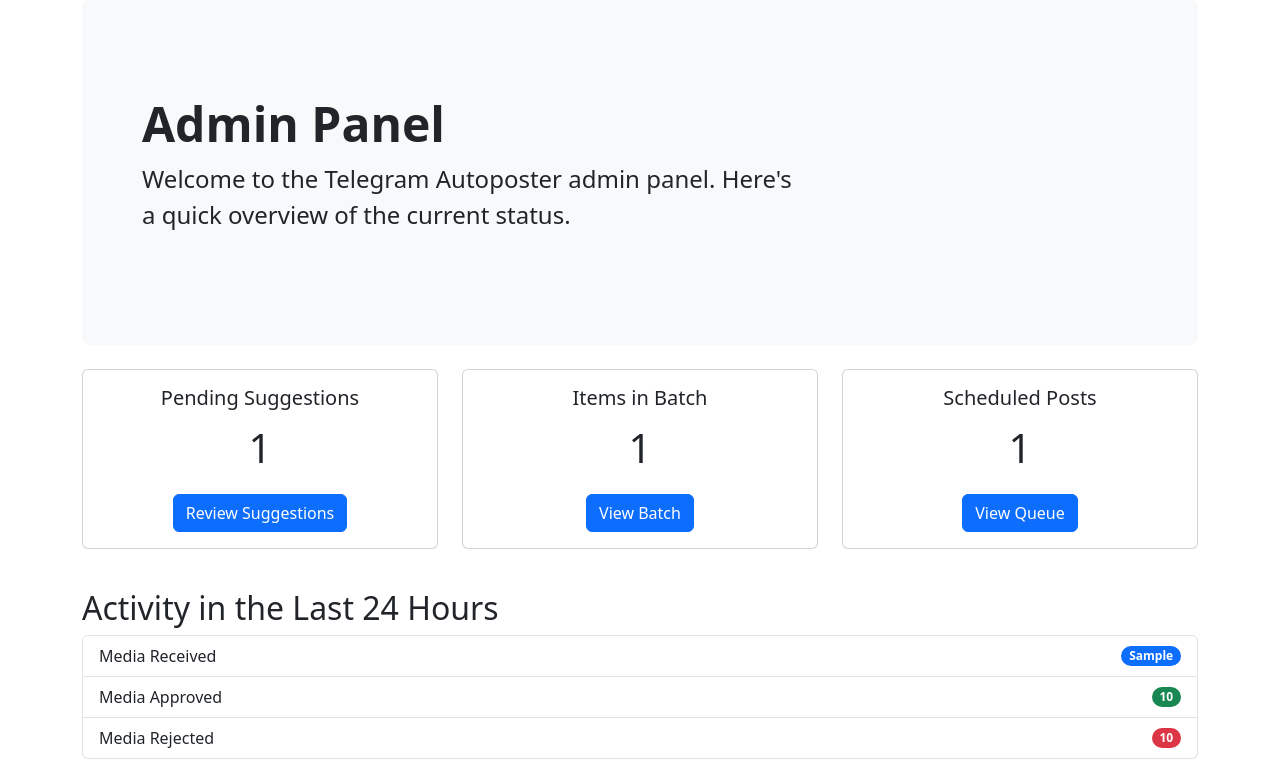
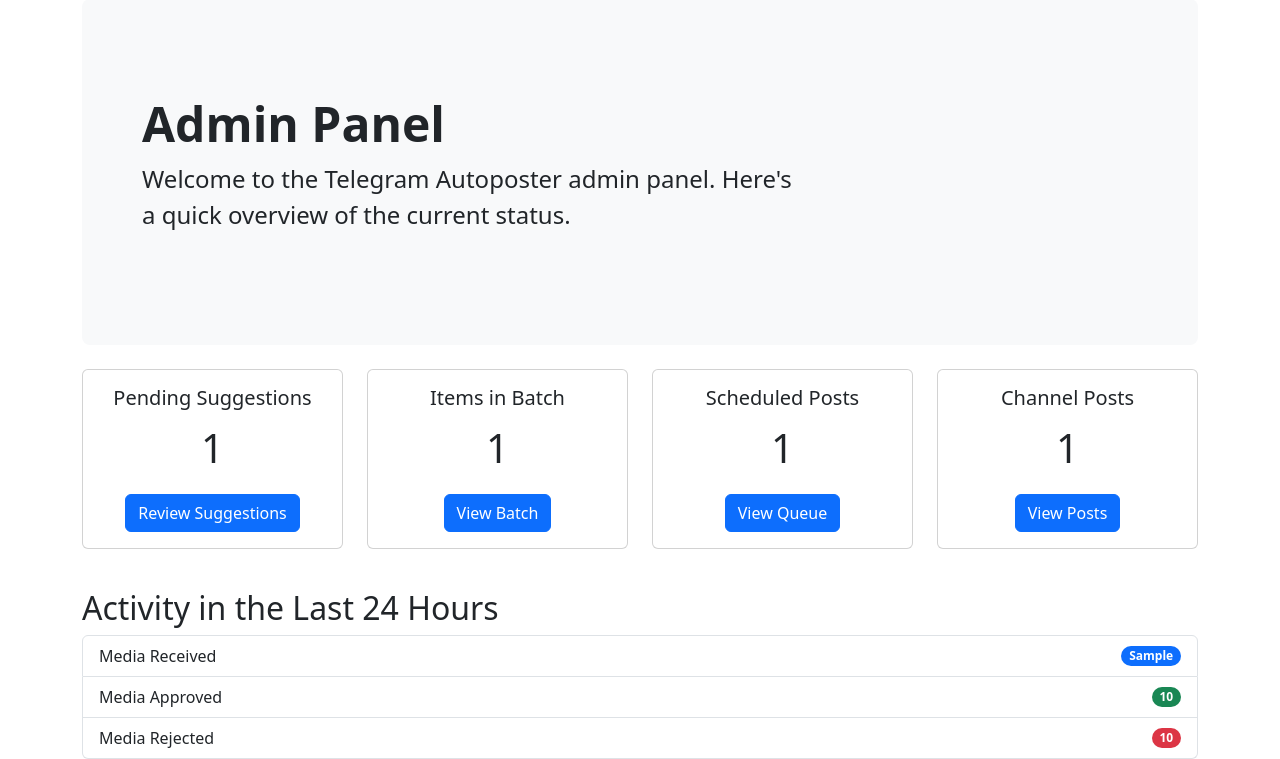
Before and after one commit to ooodnakov/telegram_meme_autoposter, a FastAPI app: template telegram_auto_poster/web/templates/index.html in a window 1280 px wide. Shown: the part 81-840 px from the top of the page. Run offline with FastAPI, Linux system fonts and the light colour scheme; the template is opened without the code that fills it: most values are stand-ins (such as "Sample title", 1, 10 or a date in 2020); parts of the project's set-up code (start-up, migrations or seed data) failed here and were passed over; some libraries are stand-ins or nearby versions.

Commit message:
Add channel posts count to dashboard

```diff
--- a/telegram_auto_poster/web/app.py
+++ b/telegram_auto_poster/web/app.py
@@ -159,6 +159,28 @@ async def _get_suggestions_count() -> int:
     return count
 
 
+async def _get_posts_count() -> int:
+    objects: list[str] = []
+    objects += await storage.list_files(BUCKET_MAIN, prefix=f"{PHOTOS_PATH}/processed_")
+    objects += await storage.list_files(BUCKET_MAIN, prefix=f"{VIDEOS_PATH}/processed_")
+
+    tasks = [storage.get_submission_metadata(os.path.basename(obj)) for obj in objects]
+    results = await asyncio.gather(*tasks)
+
+    count = 0
+    groups: set[str] = set()
+    for meta in results:
+        if meta and meta.get("user_id"):
+            continue
+        group_id = meta.get("group_id") if meta else None
+        if group_id:
+            groups.add(group_id)
+        else:
+            count += 1
+
+    return count + len(groups)
+
+
 async def _render_posts_page(
     request: Request,
     *,
@@ -186,9 +208,16 @@ async def _render_posts_page(
 
 @app.get("/", response_class=HTMLResponse, dependencies=[Depends(require_access_key)])
 async def index(request: Request) -> HTMLResponse:
-    suggestions_count, batch_count, scheduled_posts_raw, daily = await asyncio.gather(
+    (
+        suggestions_count,
+        batch_count,
+        posts_count,
+        scheduled_posts_raw,
+        daily,
+    ) = await asyncio.gather(
         _get_suggestions_count(),
         _get_batch_count(),
+        _get_posts_count(),
         run_in_threadpool(get_scheduled_posts),
         stats.get_daily_stats(reset_if_new_day=False),
     )
@@ -196,6 +225,7 @@ async def index(request: Request) -> HTMLResponse:
         "request": request,
         "suggestions_count": suggestions_count,
         "batch_count": batch_count,
+        "posts_count": posts_count,
         "scheduled_count": len(scheduled_posts_raw),
         "daily": daily,
     }
--- a/telegram_auto_poster/web/templates/index.html
+++ b/telegram_auto_poster/web/templates/index.html
@@ -10,7 +10,7 @@
 </div>
 
 <div class="row">
-    <div class="col-md-4">
+    <div class="col-md-3">
         <div class="card text-center mb-3">
             <div class="card-body">
                 <h5 class="card-title">Pending Suggestions</h5>
@@ -19,7 +19,7 @@
             </div>
         </div>
     </div>
-    <div class="col-md-4">
+    <div class="col-md-3">
         <div class="card text-center mb-3">
             <div class="card-body">
                 <h5 class="card-title">Items in Batch</h5>
@@ -28,12 +28,21 @@
             </div>
         </div>
     </div>
-    <div class="col-md-4">
+    <div class="col-md-3">
         <div class="card text-center mb-3">
             <div class="card-body">
                 <h5 class="card-title">Scheduled Posts</h5>
                 <p class="card-text fs-1">{{ scheduled_count }}</p>
                 <a href="/queue{{ key_query }}" class="btn btn-primary">View Queue</a>
+            </div>
+        </div>
+    </div>
+    <div class="col-md-3">
+        <div class="card text-center mb-3">
+            <div class="card-body">
+                <h5 class="card-title">Channel Posts</h5>
+                <p class="card-text fs-1">{{ posts_count }}</p>
+                <a href="/posts{{ key_query }}" class="btn btn-primary">View Posts</a>
             </div>
         </div>
     </div>
```
